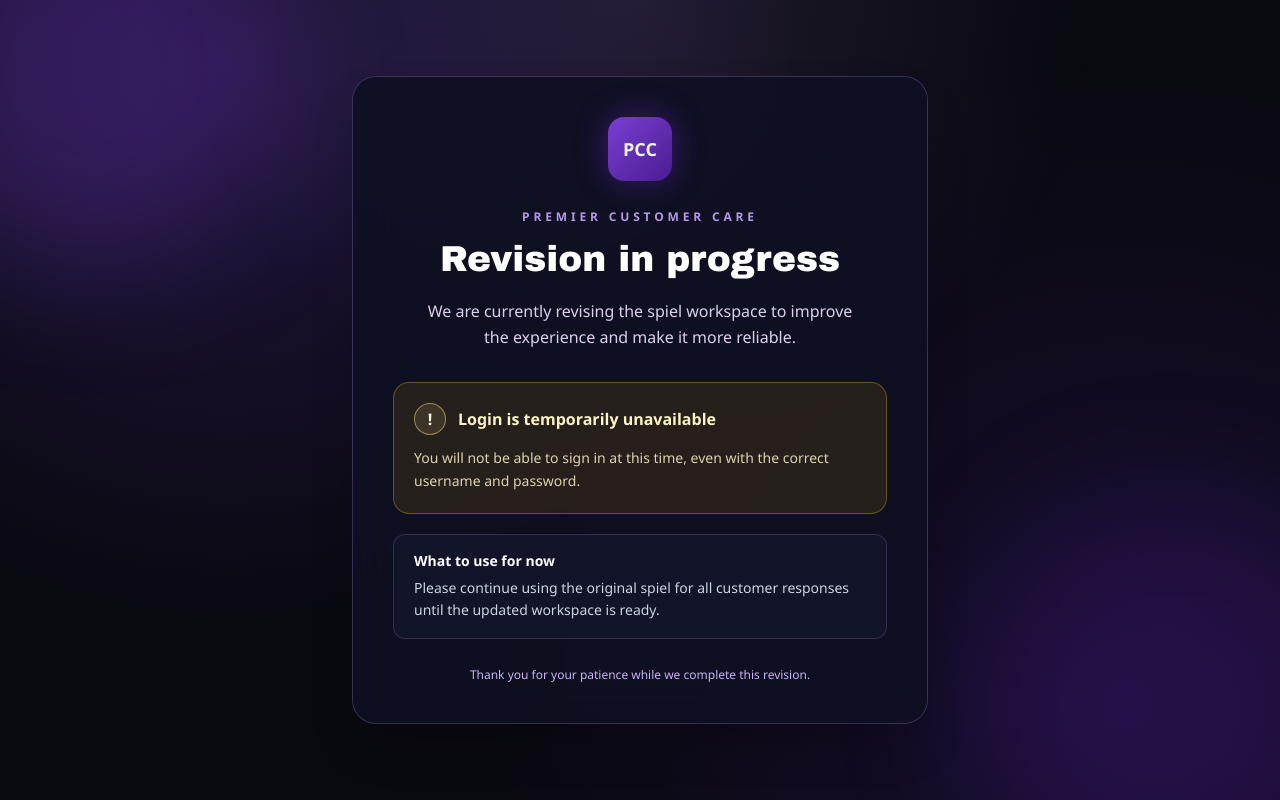
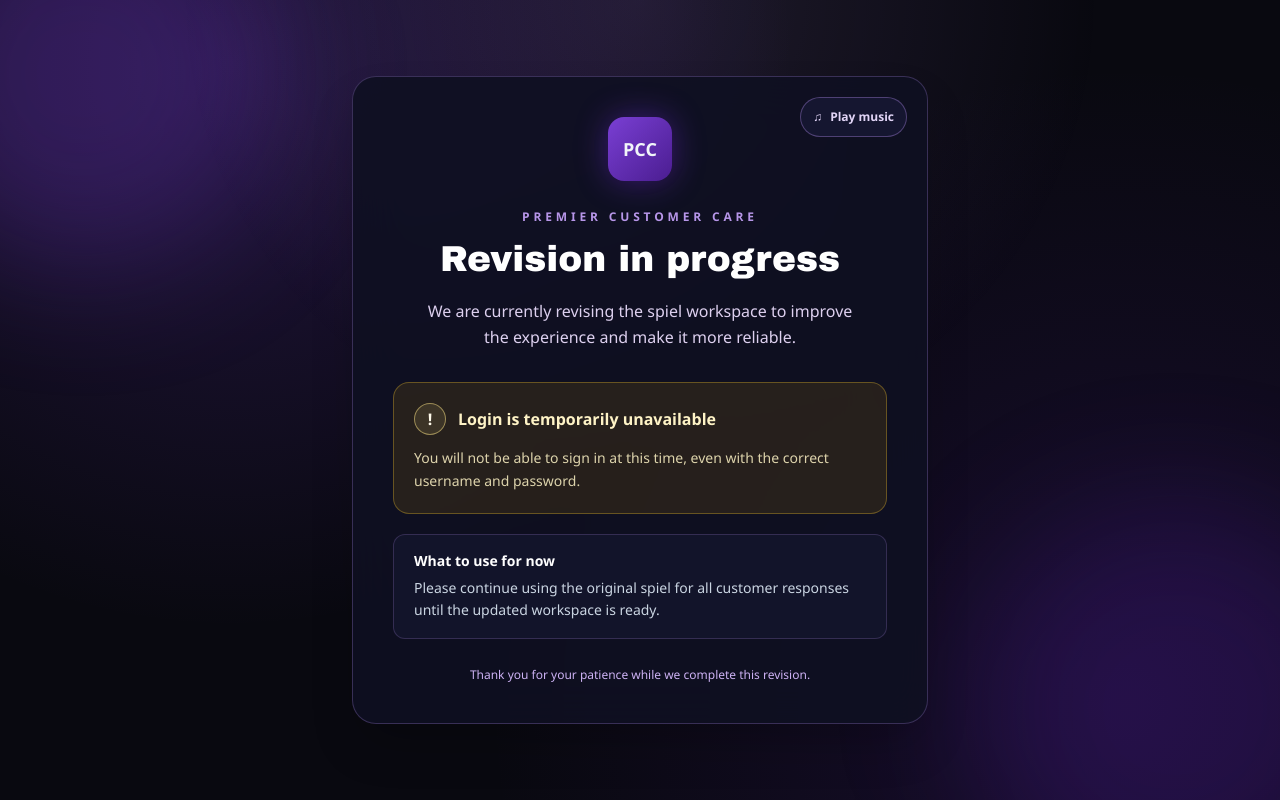
Before and after one commit to sntgjmz/josecnx, a React (Vite) app: page / in a window 1280 px wide. Both pictures are taken after a click on the button "Continue". Built offline with nearby package versions, Linux system fonts and the light colour scheme.

Commit message:
feat: add login music playlist

```diff
--- a/src/features/auth/LoginPage.jsx
+++ b/src/features/auth/LoginPage.jsx
@@ -1,11 +1,67 @@
+import { useEffect, useRef, useState } from 'react'
+
+const musicTracks = [
+  { src: '/maki-k-m.mp3', title: 'Maki K. M.' },
+  { src: '/multo.mp3', title: 'Multo' },
+]
+
 function LoginPage() {
+  const audioRef = useRef(null)
+  const [isPlaying, setIsPlaying] = useState(false)
+  const [currentTrack, setCurrentTrack] = useState(0)
+
+  useEffect(() => {
+    const audio = audioRef.current
+
+    if (!audio || !isPlaying) return
+
+    audio.load()
+    audio.play().catch(() => setIsPlaying(false))
+  }, [currentTrack, isPlaying])
+
+  const toggleMusic = async () => {
+    const audio = audioRef.current
+
+    if (!audio) return
+
+    if (audio.paused) {
+      try {
+        await audio.play()
+        setIsPlaying(true)
+      } catch {
+        setIsPlaying(false)
+      }
+      return
+    }
+
+    audio.pause()
+    setIsPlaying(false)
+  }
+
+  const playNextTrack = () => {
+    setCurrentTrack((track) => (track + 1) % musicTracks.length)
+  }
+
   return (
     <main className="relative flex min-h-[100dvh] items-center justify-center overflow-hidden px-4 py-8 text-slate-100 sm:px-6">
+      <audio ref={audioRef} src={musicTracks[currentTrack].src} preload="metadata" onEnded={playNextTrack} />
       <div className="pointer-events-none absolute -left-28 -top-28 h-96 w-96 rounded-full bg-[#7a3fd4]/25 blur-3xl float-slow" />
       <div className="pointer-events-none absolute -bottom-32 -right-24 h-[26rem] w-[26rem] rounded-full bg-[#5d21b6]/20 blur-3xl float-fast" />
       <div className="pointer-events-none absolute inset-0 bg-[radial-gradient(circle_at_top,rgba(191,151,255,0.12),transparent_45%)]" />
 
       <section className="relative w-full max-w-xl overflow-hidden rounded-3xl border border-[#b990f5]/25 bg-[#0f1022]/90 p-7 text-center shadow-2xl backdrop-blur-xl sm:p-10">
+        <button
+          type="button"
+          onClick={toggleMusic}
+          className="absolute right-5 top-5 flex h-10 items-center gap-2 rounded-full border border-[#b990f5]/35 bg-[#171832]/90 px-3 text-xs font-semibold text-[#e2d5f7] transition hover:border-[#caa5ff]/75 hover:bg-[#23204a] focus:outline-none focus:ring-2 focus:ring-[#caa5ff] focus:ring-offset-2 focus:ring-offset-[#0f1022]"
+          aria-label={isPlaying ? 'Pause background music' : 'Play background music'}
+        >
+          <span aria-hidden="true">{isPlaying ? '❚❚' : '♫'}</span>
+          {isPlaying ? 'Pause music' : 'Play music'}
+        </button>
+
+        {isPlaying && <p className="absolute left-5 top-7 text-xs text-[#cdb2f4]">Now playing: {musicTracks[currentTrack].title}</p>}
+
         <div className="mx-auto flex h-16 w-16 items-center justify-center rounded-2xl bg-gradient-to-br from-[#7a3fd4] to-[#4b1d91] text-lg font-extrabold shadow-[0_0_32px_rgba(111,42,212,0.45)]">
           PCC
         </div>
```
Also changed, not shown: 2 other files (tests, documents, lock files or other folders).
